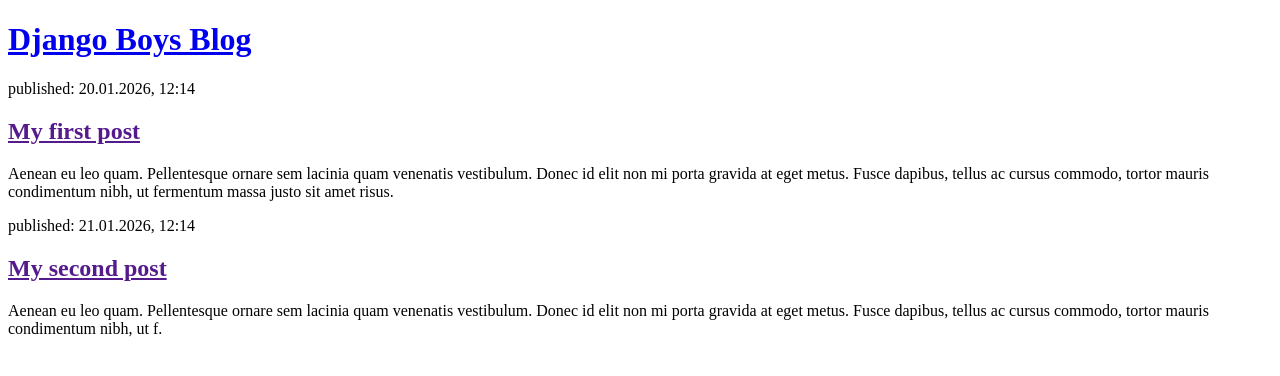
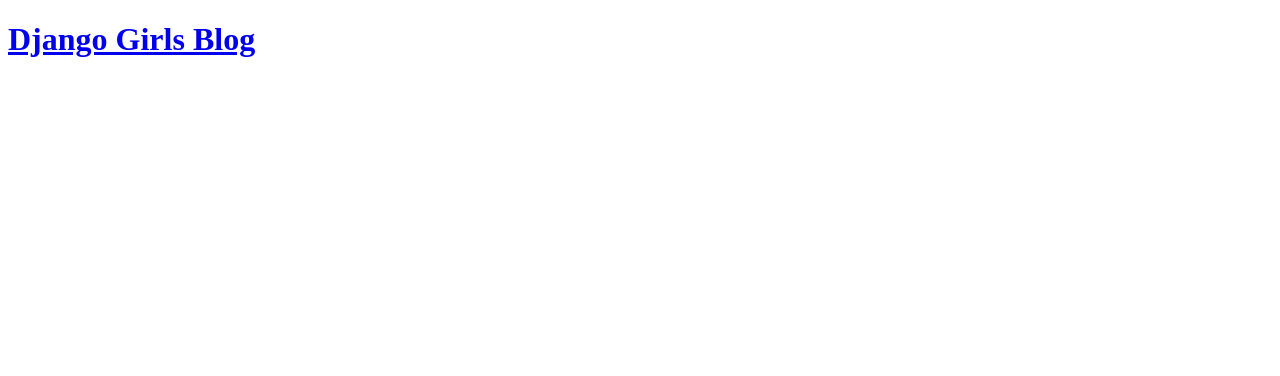
Before and after one commit to samdev652/Django-Blog-App, a Django app: page / in a window 1280 px wide. Shown: the top 376 px of the page. Run offline with Django 5.2, Linux system fonts and the light colour scheme.

Commit message:
Modified templates to display posts from database.

```diff
--- a/blog/templates/blog/post_list.html
+++ b/blog/templates/blog/post_list.html
@@ -7,28 +7,15 @@
   </head>
   <body>
     <header>
-      <h1><a href="/">Django Boys Blog</a></h1>
+      <h1><a href="/">Django Girls Blog</a></h1>
     </header>
 
+    {% for post in posts %}
     <article>
-      <time>published: 20.01.2026, 12:14</time>
-      <h2><a href="">My first post</a></h2>
-      <p>
-        Aenean eu leo quam. Pellentesque ornare sem lacinia quam venenatis
-        vestibulum. Donec id elit non mi porta gravida at eget metus. Fusce
-        dapibus, tellus ac cursus commodo, tortor mauris condimentum nibh, ut
-        fermentum massa justo sit amet risus.
-      </p>
+      <time>published: {{ post.published_date }}</time>
+      <h2><a href="">{{ post.title }}</a></h2>
+      <p>{{ post.text|linebreaksbr }}</p>
     </article>
-
-    <article>
-      <time>published: 21.01.2026, 12:14</time>
-      <h2><a href="">My second post</a></h2>
-      <p>
-        Aenean eu leo quam. Pellentesque ornare sem lacinia quam venenatis
-        vestibulum. Donec id elit non mi porta gravida at eget metus. Fusce
-        dapibus, tellus ac cursus commodo, tortor mauris condimentum nibh, ut f.
-      </p>
-    </article>
+    {% endfor %}
   </body>
 </html>
--- a/blog/views.py
+++ b/blog/views.py
@@ -1,5 +1,8 @@
 from django.shortcuts import render
+from .models import Post
+from django.utils import timezone
 
 # Create your views here.
 def post_list(request):
+    Post.objects.filter(published_date__lte=timezone.now()).order_by('published_date')
     return render(request, 'blog/post_list.html', {})
```
